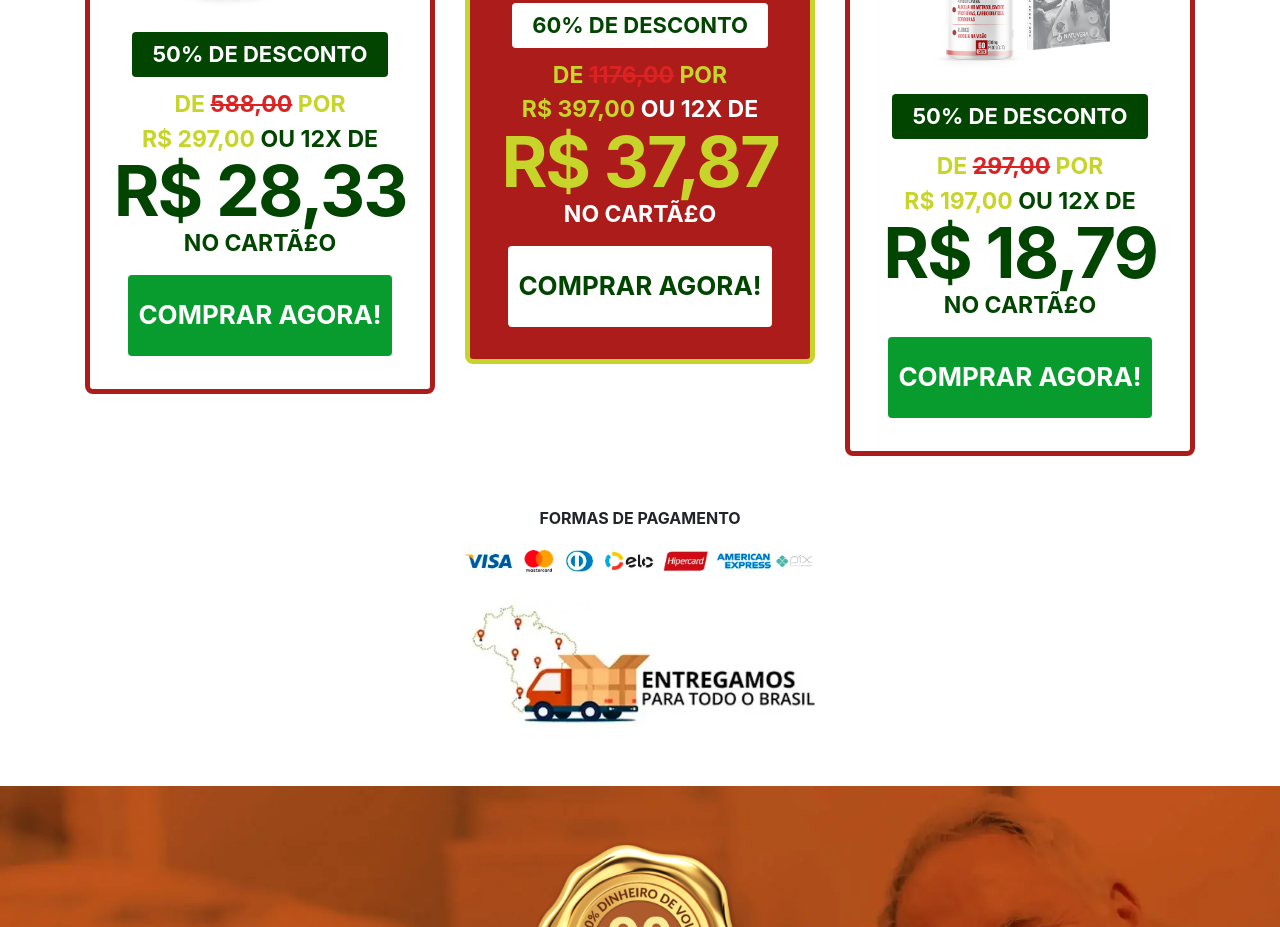
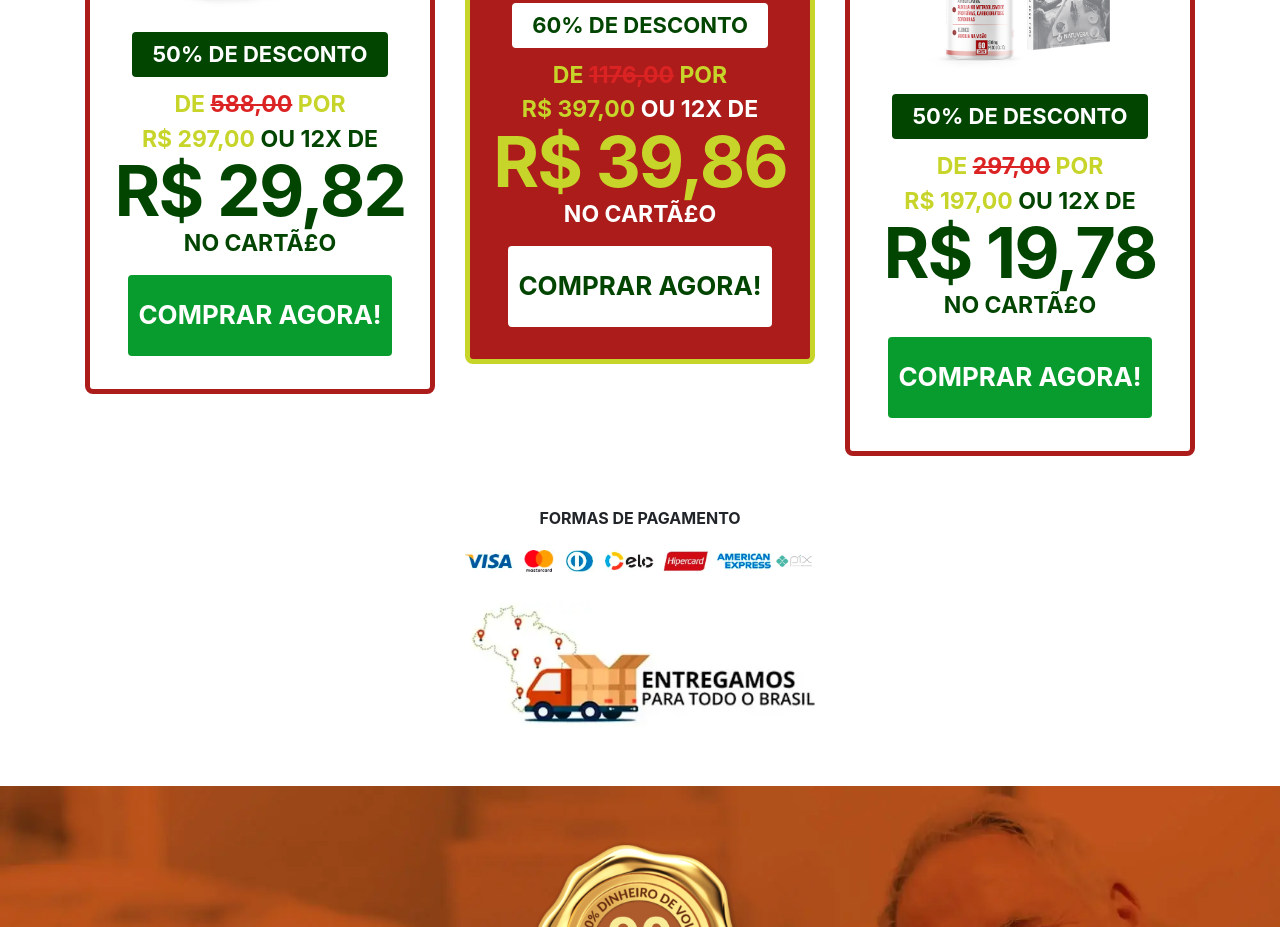
Before and after one commit to natuvera/https-insultrill.store-, a plain HTML site: page 30anos/index.html in a window 1280 px wide. Shown: the part 2939-3866 px from the top of the page. Drawn offline with nearby package versions, Linux system fonts and the light colour scheme.

Commit message:
Update index.html

```diff
--- a/30anos/index.html
+++ b/30anos/index.html
@@ -406,7 +406,7 @@ document.onclick=reEnable
             <div class="desconto"><span>50% de desconto</span></div>
             <div class="parcela"><span class="green">DE <strike style="font-weight: bold; color:#DC2323;">588,00</strike> POR</span></div>
             <div class="parcela"><span class="green">R$ 297,00</span> ou 12x de</div>
-            <div class="valor">R$ 28,33</div>
+            <div class="valor">R$ 29,82</div>
             <div class="modalidade">no cartão</div>
             <br><span class="button large">Comprar agora!</span><br><br>
 
@@ -422,7 +422,7 @@ document.onclick=reEnable
             <div class="desconto"><span>60% de desconto</span></div>
             <div class="parcela"><span class="green">DE <strike style="font-weight: bold; color:#DC2323;">1176,00</strike> POR</span></div>
             <div class="parcela"><span class="green">R$ 397,00</span> ou 12x de</div>
-            <div class="valor">R$ 37,87</div>
+            <div class="valor">R$ 39,86</div>
             <div class="modalidade">no cartão</div>
             <br><span class="button large">Comprar agora!</span><br><br>
 
@@ -435,7 +435,7 @@ document.onclick=reEnable
             <div class="desconto"><span>50% de desconto</span></div>
             <div class="parcela"><span class="green">DE <strike style="font-weight: bold; color:#DC2323;">297,00</strike> POR</span></div>
             <div class="parcela"><span class="green">R$ 197,00</span> ou 12x de</div>
-            <div class="valor">R$ 18,79</div>
+            <div class="valor">R$ 19,78</div>
             <div class="modalidade">no cartão</div>
            <br> <span class="button large">Comprar agora!</span><br><br>
 
```
